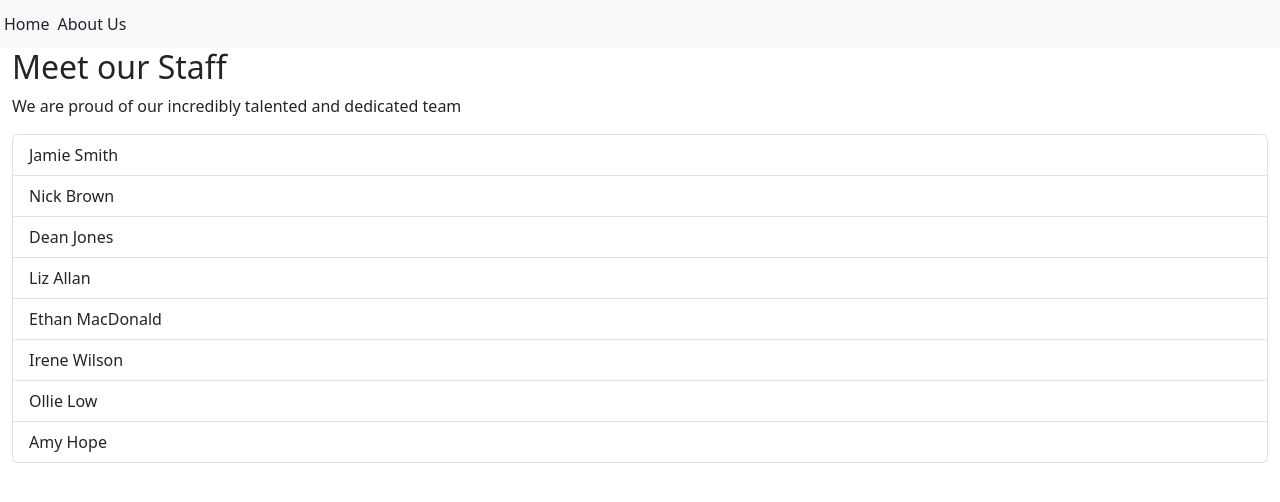
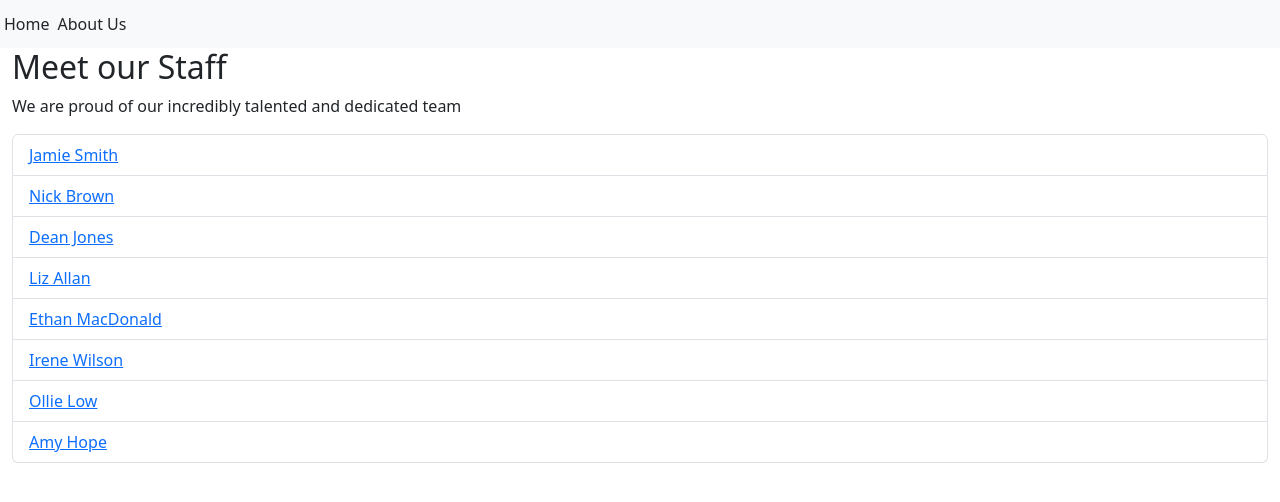
Before and after one commit to okbartz/WebDevFrontEnd, a React (Create React App) app in the folder Lab3/lab3/: page /aboutus in a window 1280 px wide. Shown: the top 502 px of the page. Built offline with nearby package versions, Linux system fonts and the light colour scheme.

Commit message:
Lab 5 finished

```diff
--- a/Lab3/lab3/src/components/People.js
+++ b/Lab3/lab3/src/components/People.js
@@ -1,7 +1,7 @@
 import React from "react";
-import{staff} from './data/staff';
+import { Link, Outlet } from "react-router-dom";
 
-const People = () => {
+const People = ({staff}) => {
   return (
     <div className="container-fluid">
       <h2>Meet our Staff</h2>
@@ -9,11 +9,13 @@ const People = () => {
       <ul className="list-group">
         {staff.map((person) => (
           <li className="list-group-item" key={person.id}>
-            {person.fullName}
+            <Link to={person.id}>{person.fullName}</Link>
           </li>
         ))}
       </ul>
+      <Outlet />
     </div>
   );
 };
+
 export default People;
```
